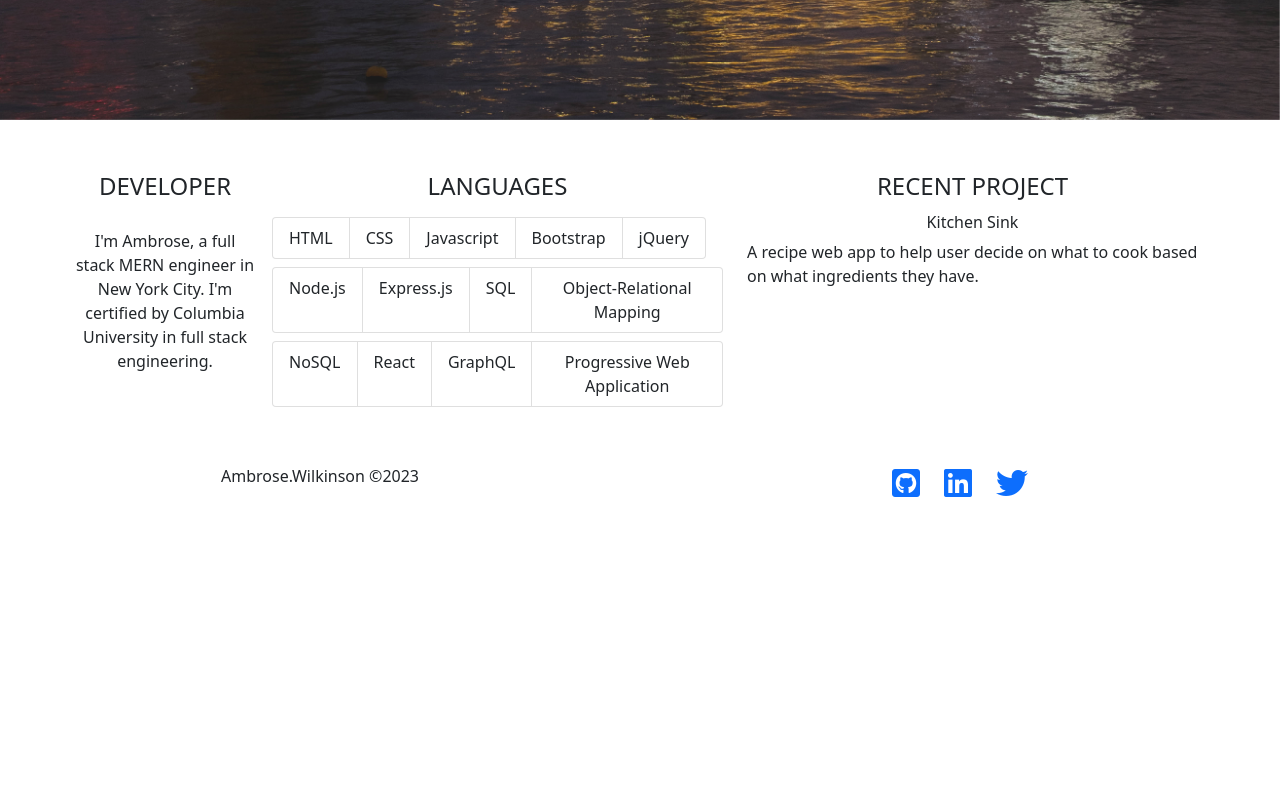
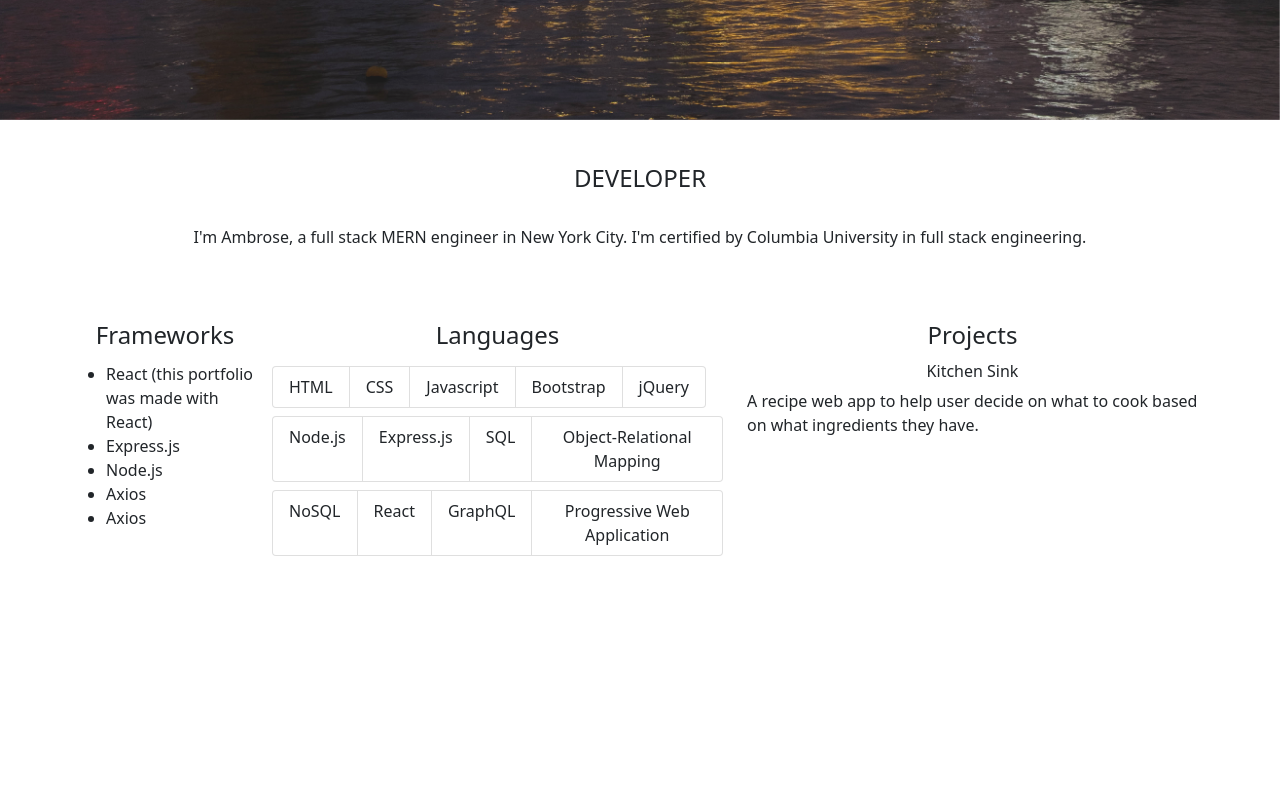
Before and after one commit to a-breezy/portfolio, a React (Create React App) app: page / in a window 1280 px wide. Shown: the part 680-1480 px from the top of the page. Before the commit the page ends 1189 px from the top, so only its background shows below. Built offline with nearby package versions, Linux system fonts and the light colour scheme.

Commit message:
started work on skills component

```diff
--- a/src/components/Skills/index.js
+++ b/src/components/Skills/index.js
@@ -3,17 +3,27 @@ import { Col, Container, Row } from "react-bootstrap";
 
 const Skills = () => {
 	return (
-		<Container>
-				<Row className="py-5">
-					<Col sm={2} className="px-1">
+		<Container id="skills">
+			<Row>
 				<h4 className="py-1 text-center">DEVELOPER</h4>
 				<p className="py-3 my-1 text-center">
 					I'm Ambrose, a full stack MERN engineer in New York City. I'm
 					certified by Columbia University in full stack engineering.
 				</p>
+			</Row>
+			<Row className="py-5">
+				<Col sm={2} className="px-1">
+					<h4 className="py-1 text-center">Frameworks</h4>
+					<ul>
+						<li>React (this portfolio was made with React)</li>
+						<li>Express.js</li>
+						<li>Node.js</li>
+						<li>Axios</li>
+						<li>Axios</li>
+					</ul>
 				</Col>
 				<Col sm={5}>
-						<h4 className="py-1 text-center">LANGUAGES</h4>
+					<h4 className="py-1 text-center">Languages</h4>
 					<ul className="list-group list-group-horizontal py-1 text-center">
 						<li className="list-group-item">HTML</li>
 						<li className="list-group-item">CSS</li>
@@ -36,8 +46,10 @@ const Skills = () => {
 						<li className="list-group-item">Progressive Web Application</li>
 					</ul>
 				</Col>
+
+				{/* map through array of projects with little image of them */}
 				<Col sm={5}>
-						<h4 className="py-1 text-center">RECENT PROJECT</h4>
+					<h4 className="py-1 text-center">Projects</h4>
 					<h6 className="text-center">Kitchen Sink</h6>
 					<p>
 						A recipe web app to help user decide on what to cook based on what
--- a/src/index.css
+++ b/src/index.css
@@ -59,3 +59,8 @@ header {
 	position: relative;
 	bottom: 0px;
 }
+
+#skills {
+	height: 100vh;
+	padding-top: 40px;
+}
```
Lines whose indentation alone changed are shown as unchanged.
